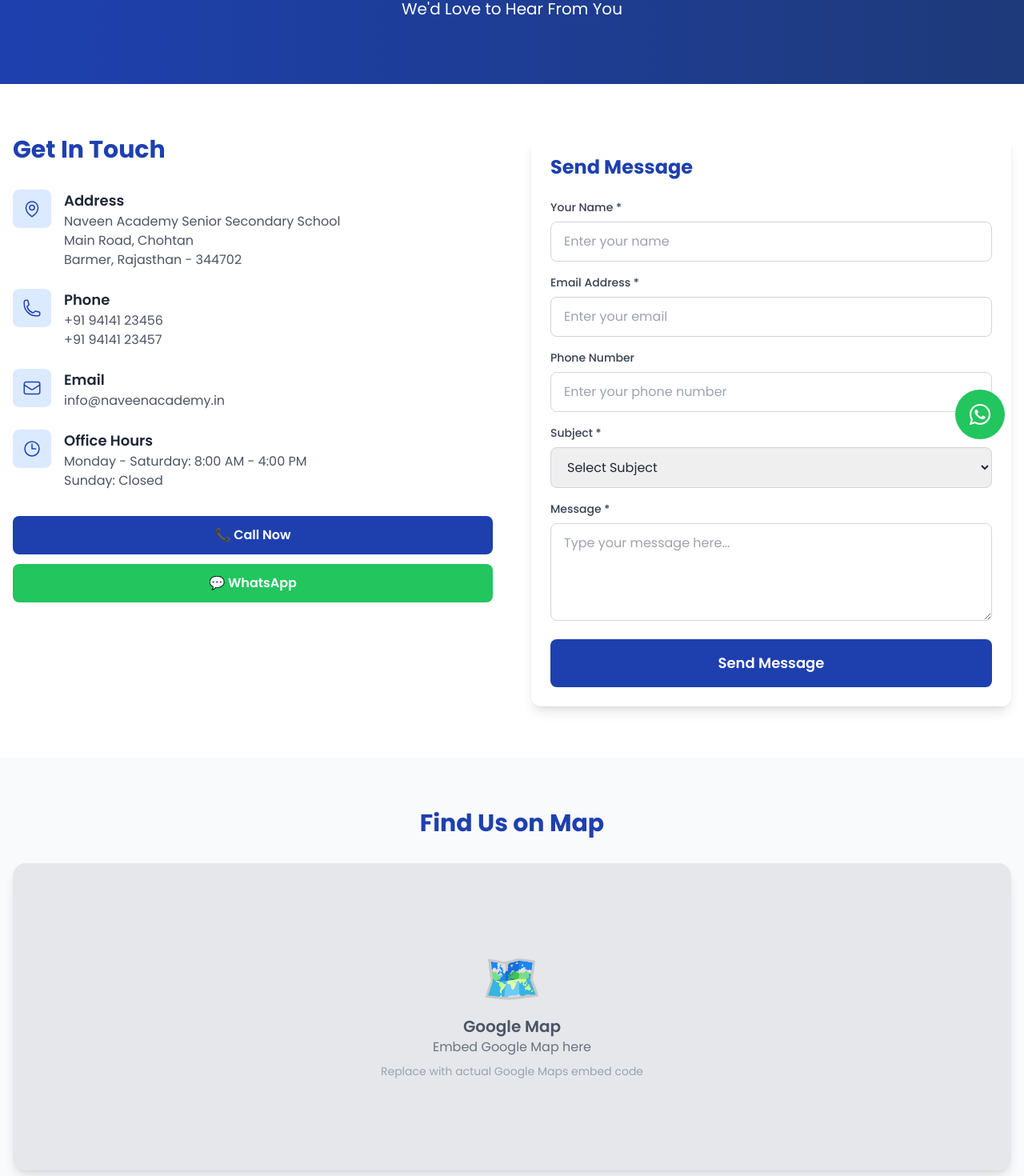
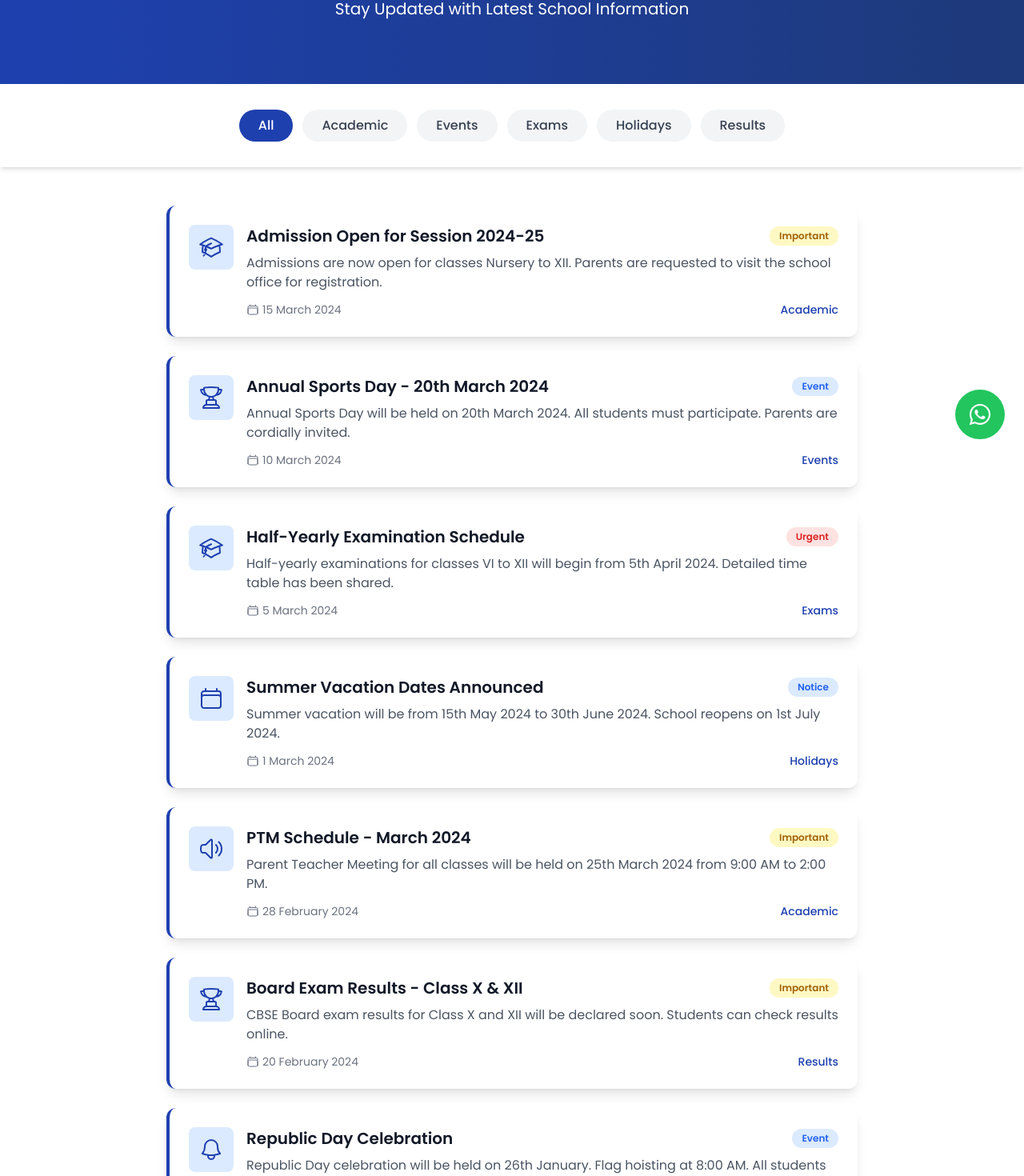
Before and after one commit to suryajani283-droid/NAVEEN-ACADEMY, a Next.js app: page /notices in a window 1280 px wide. Shown: the part 227-1697 px from the top of the page at 80% size. Built offline with nearby package versions, Linux system fonts and the light colour scheme.

Commit message:
Update page.jsx

```diff
--- a/app/notices/page.jsx
+++ b/app/notices/page.jsx
@@ -2,33 +2,88 @@
 import { useState } from 'react'
 import { motion } from 'framer-motion'
 import {
-  MapPinIcon,
-  PhoneIcon,
-  EnvelopeIcon,
-  ClockIcon
+  BellIcon,
+  CalendarIcon,
+  AcademicCapIcon,
+  TrophyIcon,
+  SpeakerWaveIcon
 } from '@heroicons/react/24/outline'
 
-export default function ContactPage() {
-  const [formData, setFormData] = useState({
-    name: '',
-    email: '',
-    phone: '',
-    subject: '',
-    message: ''
-  })
+export default function NoticesPage() {
+  const [activeTab, setActiveTab] = useState('All')
 
-  const handleSubmit = (e) => {
-    e.preventDefault()
-    console.log(formData)
-    alert('Message sent successfully!')
-  }
+  const tabs = ['All', 'Academic', 'Events', 'Exams', 'Holidays', 'Results']
 
-  const handleChange = (e) => {
-    setFormData({
-      ...formData,
-      [e.target.name]: e.target.value
-    })
-  }
+  const notices = [
+    {
+      title: 'Admission Open for Session 2024-25',
+      date: '2024-03-15',
+      category: 'Academic',
+      type: 'Important',
+      description: 'Admissions are now open for classes Nursery to XII. Parents are requested to visit the school office for registration.',
+      icon: AcademicCapIcon
+    },
+    {
+      title: 'Annual Sports Day - 20th March 2024',
+      date: '2024-03-10',
+      category: 'Events',
+      type: 'Event',
+      description: 'Annual Sports Day will be held on 20th March 2024. All students must participate. Parents are cordially invited.',
+      icon: TrophyIcon
+    },
+    {
+      title: 'Half-Yearly Examination Schedule',
+      date: '2024-03-05',
+      category: 'Exams',
+      type: 'Urgent',
+      description: 'Half-yearly examinations for classes VI to XII will begin from 5th April 2024. Detailed time table has been shared.',
+      icon: AcademicCapIcon
+    },
+    {
+      title: 'Summer Vacation Dates Announced',
+      date: '2024-03-01',
+      category: 'Holidays',
+      type: 'Notice',
+      description: 'Summer vacation will be from 15th May 2024 to 30th June 2024. School reopens on 1st July 2024.',
+      icon: CalendarIcon
+    },
+    {
+      title: 'PTM Schedule - March 2024',
+      date: '2024-02-28',
+      category: 'Academic',
+      type: 'Important',
+      description: 'Parent Teacher Meeting for all classes will be held on 25th March 2024 from 9:00 AM to 2:00 PM.',
+      icon: SpeakerWaveIcon
+    },
+    {
+      title: 'Board Exam Results - Class X & XII',
+      date: '2024-02-20',
+      category: 'Results',
+      type: 'Important',
+      description: 'CBSE Board exam results for Class X and XII will be declared soon. Students can check results online.',
+      icon: TrophyIcon
+    },
+    {
+      title: 'Republic Day Celebration',
+      date: '2024-01-25',
+      category: 'Events',
+      type: 'Event',
+      description: 'Republic Day celebration will be held on 26th January. Flag hoisting at 8:00 AM. All students must attend.',
+      icon: BellIcon
+    },
+    {
+      title: 'Winter Holiday Homework Submission',
+      date: '2024-01-10',
+      category: 'Academic',
+      type: 'Notice',
+      description: 'Last date for winter holiday homework submission is 15th January 2024. Submit to respective class teachers.',
+      icon: AcademicCapIcon
+    }
+  ]
+
+  const filteredNotices = activeTab === 'All'
+    ? notices
+    : notices.filter(notice => notice.category === activeTab)
 
   return (
     <div className="pt-20">
@@ -40,214 +95,117 @@ export default function ContactPage() {
             animate={{ opacity: 1, y: 0 }}
             className="text-4xl md:text-5xl font-bold mb-4"
           >
-            Contact Us
+            Notices & Announcements
           </motion.h1>
-          <p className="text-xl">We'd Love to Hear From You</p>
+          <p className="text-xl">Stay Updated with Latest School Information</p>
         </div>
       </section>
 
-      {/* Contact Info & Form */}
-      <section className="py-16">
+      {/* Filter Tabs */}
+      <section className="py-8 bg-white shadow-md sticky top-20 z-30">
         <div className="container mx-auto px-4">
-          <div className="grid md:grid-cols-2 gap-12">
-            {/* Contact Information */}
-            <motion.div
-              initial={{ opacity: 0, x: -50 }}
-              whileInView={{ opacity: 1, x: 0 }}
-              transition={{ duration: 0.6 }}
-            >
-              <h2 className="text-3xl font-bold text-primary-500 mb-8">Get In Touch</h2>
-
-              <div className="space-y-6">
-                <div className="flex items-start space-x-4">
-                  <div className="bg-primary-100 p-3 rounded-lg">
-                    <MapPinIcon className="h-6 w-6 text-primary-500" />
-                  </div>
-                  <div>
-                    <h3 className="font-semibold text-lg">Address</h3>
-                    <p className="text-gray-600">
-                      Naveen Academy Senior Secondary School<br />
-                      Main Road, Chohtan<br />
-                      Barmer, Rajasthan - 344702
-                    </p>
-                  </div>
-                </div>
-
-                <div className="flex items-start space-x-4">
-                  <div className="bg-primary-100 p-3 rounded-lg">
-                    <PhoneIcon className="h-6 w-6 text-primary-500" />
-                  </div>
-                  <div>
-                    <h3 className="font-semibold text-lg">Phone</h3>
-                    <a href="tel:+919414123456" className="text-gray-600 hover:text-primary-500">
-                      +91 94141 23456
-                    </a>
-                    <br />
-                    <a href="tel:+919414123457" className="text-gray-600 hover:text-primary-500">
-                      +91 94141 23457
-                    </a>
-                  </div>
-                </div>
-
-                <div className="flex items-start space-x-4">
-                  <div className="bg-primary-100 p-3 rounded-lg">
-                    <EnvelopeIcon className="h-6 w-6 text-primary-500" />
-                  </div>
-                  <div>
-                    <h3 className="font-semibold text-lg">Email</h3>
-                    <a href="mailto:info@naveenacademy.in" className="text-gray-600 hover:text-primary-500">
-                      info@naveenacademy.in
-                    </a>
-                  </div>
-                </div>
-
-                <div className="flex items-start space-x-4">
-                  <div className="bg-primary-100 p-3 rounded-lg">
-                    <ClockIcon className="h-6 w-6 text-primary-500" />
-                  </div>
-                  <div>
-                    <h3 className="font-semibold text-lg">Office Hours</h3>
-                    <p className="text-gray-600">
-                      Monday - Saturday: 8:00 AM - 4:00 PM<br />
-                      Sunday: Closed
-                    </p>
-                  </div>
-                </div>
-              </div>
-
-              {/* Quick Contact Buttons */}
-              <div className="mt-8 space-y-3">
-                <a
-                  href="tel:+919414123456"
-                  className="block w-full bg-primary-500 text-white text-center py-3 rounded-lg font-semibold hover:bg-primary-600 transition-all"
-                >
-                  📞 Call Now
-                </a>
-                <a
-                  href="https://wa.me/919414123456?text=Hello%20Naveen%20Academy"
-                  target="_blank"
-                  rel="noopener noreferrer"
-                  className="block w-full bg-green-500 text-white text-center py-3 rounded-lg font-semibold hover:bg-green-600 transition-all"
-                >
-                  💬 WhatsApp
-                </a>
-              </div>
-            </motion.div>
-
-            {/* Contact Form */}
-            <motion.div
-              initial={{ opacity: 0, x: 50 }}
-              whileInView={{ opacity: 1, x: 0 }}
-              transition={{ duration: 0.6 }}
-            >
-              <div className="card">
-                <h2 className="text-2xl font-bold text-primary-500 mb-6">Send Message</h2>
-                <form onSubmit={handleSubmit} className="space-y-4">
-                  <div>
-                    <label className="block text-sm font-medium text-gray-700 mb-2">
-                      Your Name *
-                    </label>
-                    <input
-                      type="text"
-                      name="name"
-                      required
-                      onChange={handleChange}
-                      className="w-full px-4 py-3 border border-gray-300 rounded-lg focus:ring-2 focus:ring-primary-500 focus:border-transparent"
-                      placeholder="Enter your name"
-                    />
-                  </div>
-
-                  <div>
-                    <label className="block text-sm font-medium text-gray-700 mb-2">
-                      Email Address *
-                    </label>
-                    <input
-                      type="email"
-                      name="email"
-                      required
-                      onChange={handleChange}
-                      className="w-full px-4 py-3 border border-gray-300 rounded-lg focus:ring-2 focus:ring-primary-500 focus:border-transparent"
-                      placeholder="Enter your email"
-                    />
-                  </div>
-
-                  <div>
-                    <label className="block text-sm font-medium text-gray-700 mb-2">
-                      Phone Number
-                    </label>
-                    <input
-                      type="tel"
-                      name="phone"
-                      onChange={handleChange}
-                      className="w-full px-4 py-3 border border-gray-300 rounded-lg focus:ring-2 focus:ring-primary-500 focus:border-transparent"
-                      placeholder="Enter your phone number"
-                    />
-                  </div>
-
-                  <div>
-                    <label className="block text-sm font-medium text-gray-700 mb-2">
-                      Subject *
-                    </label>
-                    <select
-                      name="subject"
-                      required
-                      onChange={handleChange}
-                      className="w-full px-4 py-3 border border-gray-300 rounded-lg focus:ring-2 focus:ring-primary-500 focus:border-transparent"
-                    >
-                      <option value="">Select Subject</option>
-                      <option value="Admission Inquiry">Admission Inquiry</option>
-                      <option value="General Inquiry">General Inquiry</option>
-                      <option value="Complaint">Complaint</option>
-                      <option value="Feedback">Feedback</option>
-                      <option value="Other">Other</option>
-                    </select>
-                  </div>
-
-                  <div>
-                    <label className="block text-sm font-medium text-gray-700 mb-2">
-                      Message *
-                    </label>
-                    <textarea
-                      name="message"
-                      required
-                      rows="4"
-                      onChange={handleChange}
-                      className="w-full px-4 py-3 border border-gray-300 rounded-lg focus:ring-2 focus:ring-primary-500 focus:border-transparent"
-                      placeholder="Type your message here..."
-                    ></textarea>
-                  </div>
-
-                  <button
-                    type="submit"
-                    className="w-full btn-primary text-lg py-4"
-                  >
-                    Send Message
-                  </button>
-                </form>
-              </div>
-            </motion.div>
+          <div className="flex flex-wrap justify-center gap-3">
+            {tabs.map((tab, index) => (
+              <button
+                key={index}
+                onClick={() => setActiveTab(tab)}
+                className={`px-6 py-2 rounded-full font-medium transition-all ${
+                  activeTab === tab
+                    ? 'bg-primary-500 text-white'
+                    : 'bg-gray-100 text-gray-700 hover:bg-primary-50'
+                }`}
+              >
+                {tab}
+              </button>
+            ))}
           </div>
         </div>
       </section>
 
-      {/* Google Map */}
+      {/* Notices List */}
+      <section className="py-12">
+        <div className="container mx-auto px-4 max-w-4xl">
+          <div className="space-y-6">
+            {filteredNotices.map((notice, index) => (
+              <motion.div
+                key={index}
+                initial={{ opacity: 0, x: -20 }}
+                animate={{ opacity: 1, x: 0 }}
+                transition={{ duration: 0.3, delay: index * 0.1 }}
+                className="card hover:shadow-2xl transition-all border-l-4 border-primary-500"
+              >
+                <div className="flex flex-col md:flex-row md:items-start gap-4">
+                  <div className="flex-shrink-0">
+                    <div className="bg-primary-100 p-3 rounded-lg">
+                      <notice.icon className="h-8 w-8 text-primary-500" />
+                    </div>
+                  </div>
+
+                  <div className="flex-grow">
+                    <div className="flex flex-col md:flex-row md:items-center md:justify-between mb-2">
+                      <h3 className="text-xl font-semibold text-gray-900">{notice.title}</h3>
+                      <span className={`inline-block px-3 py-1 rounded-full text-xs font-semibold mt-2 md:mt-0 ${
+                        notice.type === 'Urgent'
+                          ? 'bg-red-100 text-red-600'
+                          : notice.type === 'Important'
+                          ? 'bg-yellow-100 text-yellow-700'
+                          : 'bg-blue-100 text-blue-600'
+                      }`}>
+                        {notice.type}
+                      </span>
+                    </div>
+
+                    <p className="text-gray-600 mb-3">{notice.description}</p>
+
+                    <div className="flex items-center justify-between">
+                      <span className="text-sm text-gray-500 flex items-center">
+                        <CalendarIcon className="h-4 w-4 mr-1" />
+                        {new Date(notice.date).toLocaleDateString('en-IN', {
+                          day: 'numeric',
+                          month: 'long',
+                          year: 'numeric'
+                        })}
+                      </span>
+                      <span className="text-sm text-primary-500 font-medium">
+                        {notice.category}
+                      </span>
+                    </div>
+                  </div>
+                </div>
+              </motion.div>
+            ))}
+          </div>
+        </div>
+      </section>
+
+      {/* Download Section */}
       <section className="py-16 bg-gray-50">
-        <div className="container mx-auto px-4">
-          <h2 className="text-3xl font-bold text-primary-500 text-center mb-8">Find Us on Map</h2>
-          <div className="bg-gray-200 h-96 rounded-2xl overflow-hidden shadow-lg">
-            <div className="w-full h-full flex items-center justify-center">
-              <div className="text-center">
-                <span className="text-6xl mb-4 block">🗺️</span>
-                <p className="text-xl font-semibold text-gray-600">Google Map</p>
-                <p className="text-gray-500">Embed Google Map here</p>
-                <p className="text-sm text-gray-400 mt-2">
-                  Replace with actual Google Maps embed code
-                </p>
-              </div>
-            </div>
+        <div className="container mx-auto px-4 text-center">
+          <h2 className="text-3xl font-bold text-primary-500 mb-8">Downloads</h2>
+          <div className="grid md:grid-cols-3 gap-6 max-w-3xl mx-auto">
+            {[
+              { title: 'Academic Calendar', format: 'PDF', size: '2.5 MB' },
+              { title: 'School Prospectus', format: 'PDF', size: '5.1 MB' },
+              { title: 'Fee Structure 2024-25', format: 'PDF', size: '1.2 MB' }
+            ].map((download, index) => (
+              <motion.div
+                key={index}
+                initial={{ opacity: 0, y: 20 }}
+                whileInView={{ opacity: 1, y: 0 }}
+                transition={{ duration: 0.3, delay: index * 0.1 }}
+                className="card hover:bg-primary-50 cursor-pointer"
+              >
+                <div className="text-4xl mb-3">📄</div>
+                <h3 className="font-semibold mb-1">{download.title}</h3>
+                <p className="text-sm text-gray-500">{download.format} • {download.size}</p>
+                <button className="mt-3 text-primary-500 font-medium hover:text-primary-600">
+                  Download ↓
+                </button>
+              </motion.div>
+            ))}
           </div>
         </div>
       </section>
     </div>
   )
-            }
+}
```
